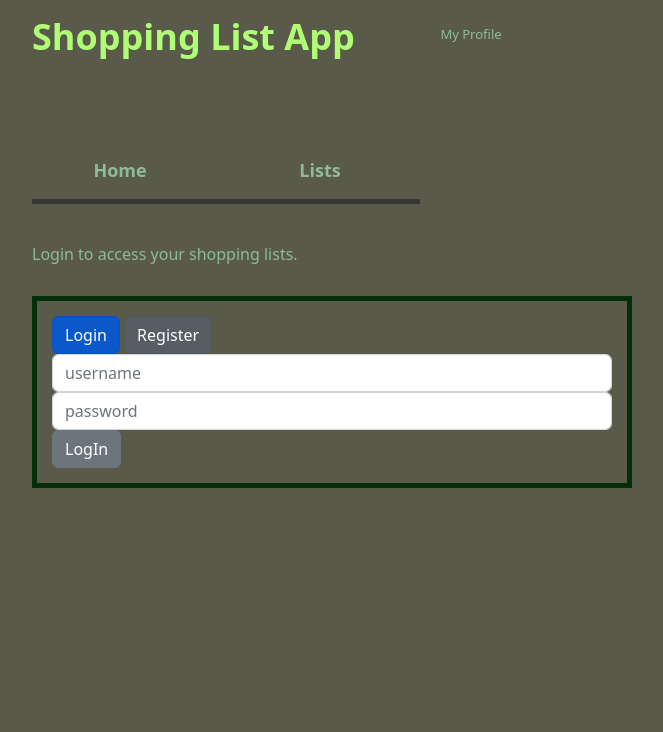
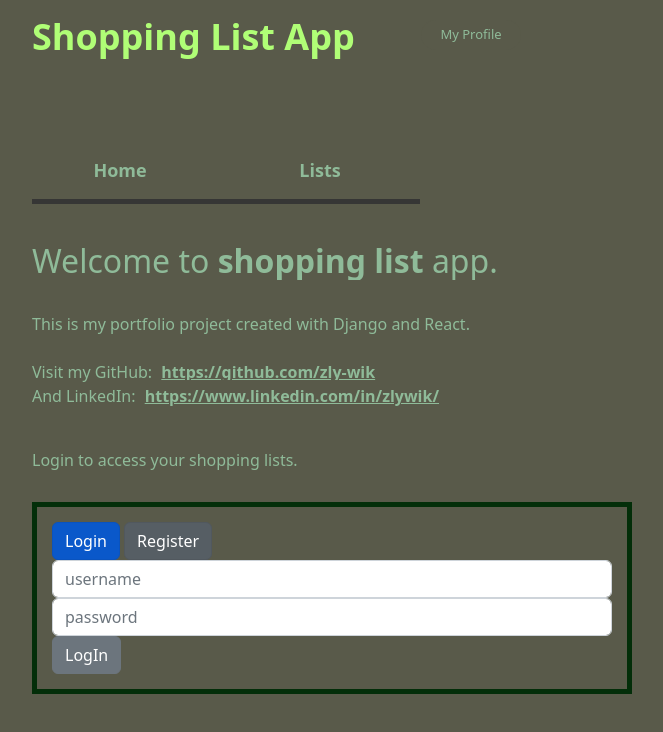
Before and after one commit to zly-wik/shopping-list-frontend, a React (Create React App) app: page / in a window 1280 px wide. Shown: the top 732 px of the page, without its empty margins (283-946 px from the left). Built offline with nearby package versions, Linux system fonts and the light colour scheme; what react-cookies would draw is missing.

Commit message:
Minor changes with content, send-email button

```diff
--- a/src/Components/App.jsx
+++ b/src/Components/App.jsx
@@ -10,7 +10,6 @@ import LoginForm from "./LoginForm";
 import ShoppingLists from "./ShoppingLists";
 import ListDetails from "./ListDetails";
 import UserProfile from "./UserProfile";
-import { setSelectionRange } from "@testing-library/user-event/dist/utils";
 
 function App() {
     const [isLoggedIn, setIsLoggedIn] = useState(
@@ -21,7 +20,12 @@ function App() {
         if (isLoggedIn) {
             return <></>;
         }
-        return <LoginForm onLoginSuccess={(val) => setIsLoggedIn(val)} />;
+        return (
+            <>
+                <Home />
+                <LoginForm onLoginSuccess={(val) => setIsLoggedIn(val)} />
+            </>
+        );
     };
 
     return (
--- a/src/Components/Home.jsx
+++ b/src/Components/Home.jsx
@@ -1,7 +1,36 @@
 function Home() {
     return (
-        <div className="col-6 col-s-12 home">
-            <p>Welcome to shopping list app.</p>
+        <div className="col-6 col-s-12 content">
+            <h2>
+                Welcome to <b>shopping list</b> app.
+            </h2>
+            <br />
+            <p>
+                This is my portfolio project created with Django and React.
+                <br />
+                <br />
+                Visit my GitHub:&nbsp;
+                <a
+                    className="btn-logout"
+                    href="https://github.com/zly-wik"
+                    alt="GitHub link"
+                    target="_blank"
+                    rel="noreferrer"
+                >
+                    https://github.com/zly-wik
+                </a>
+                <br />
+                And LinkedIn:&nbsp;
+                <a
+                    className="btn-logout"
+                    href="https://www.linkedin.com/in/zlywik/"
+                    alt="LinkedIn link"
+                    target="_blank"
+                    rel="noreferrer"
+                >
+                    https://www.linkedin.com/in/zlywik/
+                </a>
+            </p>
             <br />
         </div>
     );
--- a/src/Components/ListDetails.jsx
+++ b/src/Components/ListDetails.jsx
@@ -13,6 +13,20 @@ const ListDetails = () => {
     );
     const [newItem, setNewItem] = useState("");
     const [requestError, setRequestError] = useState(null);
+
+    const sendEmail = (event) => {
+        event.preventDefault();
+        axios
+            .get(`${API_URL}/checklists/${id}/send_email`)
+            .then((res) => {
+                if (res.status === 200) {
+                    alert("Email sent");
+                }
+            })
+            .catch((err) => {
+                alert(`Failed to send email: ${err.message}`);
+            });
+    };
 
     const handleDelete = (item_id) => {
         axios
@@ -31,7 +45,7 @@ const ListDetails = () => {
 
     const handleComplete = (item_id) => {
         axios
-            .patch(`${API_URL}checklists/${id}/items/${item_id}`, {
+            .patch(`${API_URL}checklists/${id}/items/${item_id}/`, {
                 done: true,
             })
             .then(() => {
@@ -89,6 +103,12 @@ const ListDetails = () => {
                         New Item
                     </Button>
                 </Form>
+                <Button
+                    className="secondary"
+                    onClick={(event) => sendEmail(event)}
+                >
+                    Send email
+                </Button>
             </div>
         );
     };
--- a/src/Components/UserProfile.jsx
+++ b/src/Components/UserProfile.jsx
@@ -105,8 +105,6 @@ const UserProfile = ({ logoutCallback }) => {
                         <br />
                         Profile Level:&nbsp;<b>{data.profile_level}</b>
                         <br />
-                        Email:&nbsp;
-                        <b>{data.user}</b>
                     </div>
                 )}
             </>
--- a/src/Constants/index.jsx
+++ b/src/Constants/index.jsx
@@ -1,6 +1,5 @@
 import axios from "axios";
 import cookie from "react-cookies";
-import { Link } from "react-router-dom";
 
 export const API_URL = "http://localhost:8000/";
 
--- a/src/Styles/index.css
+++ b/src/Styles/index.css
@@ -2,7 +2,7 @@
     background-color: #595a4a;
     color: #8FBB99;
     box-sizing: border-box;
-    overflow: hidden;
+    overflow-x: hidden;
 }
 
 .row {
@@ -21,6 +21,7 @@
       }
     body {
         margin-left: 15px;
+        overflow-y: auto;
     }
     .menu
     {
@@ -30,6 +31,7 @@
     }
     .menu-button
     {
+        overflow: hidden;
         float: left;
         text-decoration: none;
         text-align: center;
@@ -47,6 +49,7 @@
     }
     .menu-button:hover
     {
+        overflow: hidden;
         float: left;
         text-decoration: none;
         text-align: center;
@@ -129,6 +132,7 @@
         margin-left: 150px;
         margin-right: auto;
         width: 90%;
+        overflow-y: auto;
     }
     .menu
     {
@@ -237,6 +241,7 @@
         margin-left: auto;
         margin-right: auto;
         width: 650px;
+        overflow-y: auto;
     }
     .menu
     {
@@ -334,6 +339,7 @@
     margin-top: 30px;
     font-size: medium;
     width: 750px;
+    overflow: hidden;
 }
 
 .small-text
@@ -343,7 +349,6 @@
 
 .shopping-lists {
     margin: auto;
-
     text-align: left;
 }
 
@@ -368,6 +373,7 @@
 
 .list-item {
     padding: 5px;
+    overflow: hidden;
 }
 
 .btn-create {
```
